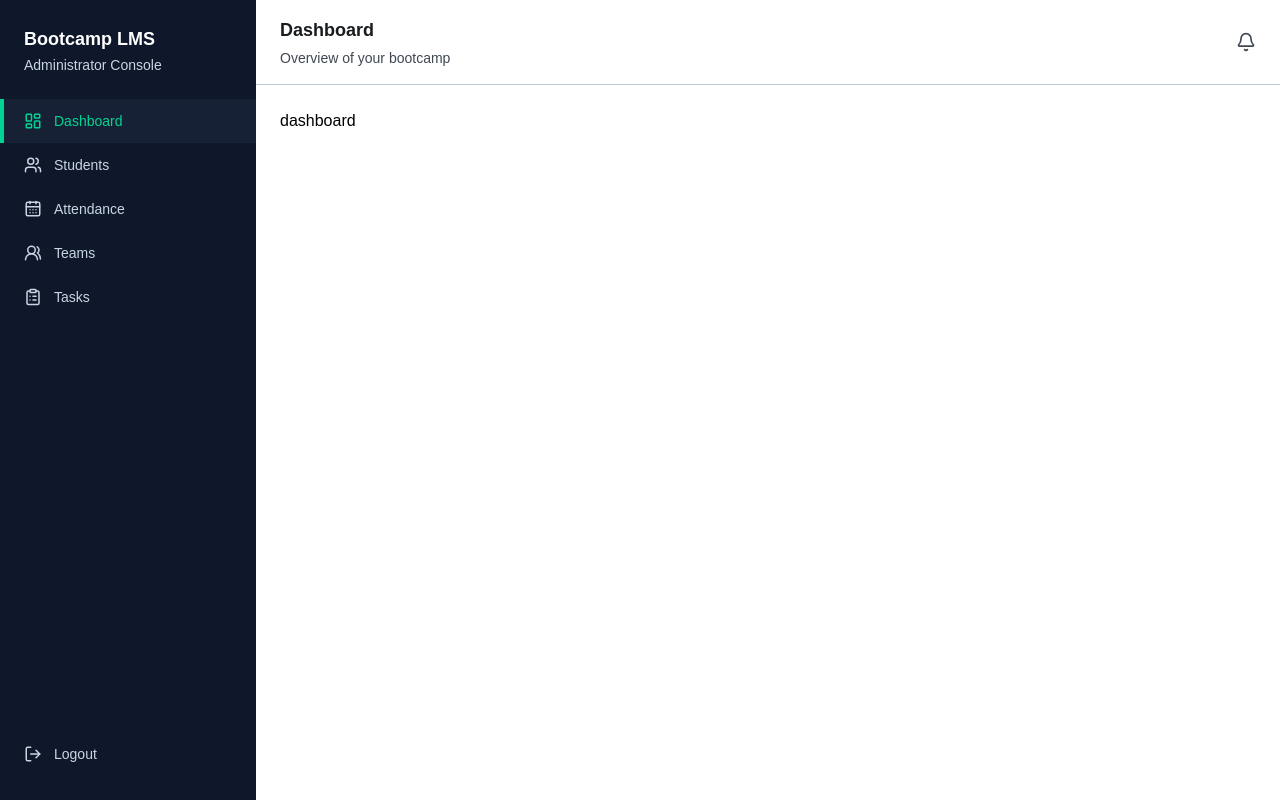
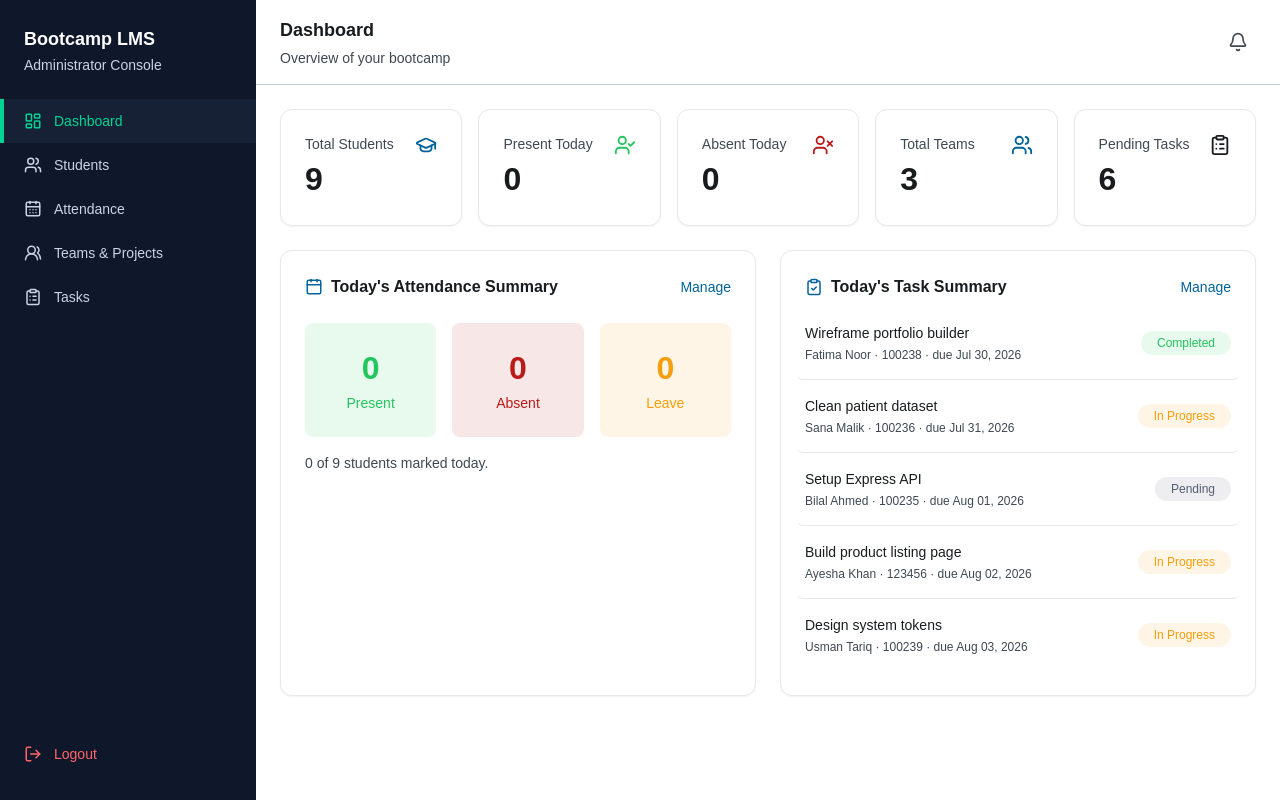
Before and after one commit to DoctorJunaid/Saylani-Bootcamp-LMS0, a React (Vite) app in the folder Client/: page /dashboard in a window 1280 px wide. Built offline with nearby package versions, Linux system fonts and the light colour scheme.

Commit message:
change in top bar and created admin dashboard ui

```diff
--- a/Client/src/components/DashboardLayout.jsx
+++ b/Client/src/components/DashboardLayout.jsx
@@ -1,4 +1,5 @@
 import { Outlet, useLocation } from "react-router-dom";
+import { Plus, CalendarCheck, UsersRound, ClipboardList } from "lucide-react";
 import SideNavBar from "./sideNavbar";
 import TopBar from "./TopBar";
 
@@ -15,6 +16,7 @@ const topBarConfig = {
     showNotification: true,
     showButton: true,
     buttonText: "Add Student",
+    buttonIcon: Plus,
     onButtonClick: () => alert("Add Student clicked"),
   },
   "/attendance": {
@@ -23,6 +25,7 @@ const topBarConfig = {
     showNotification: true,
     showButton: true,
     buttonText: "Take Attendance",
+    buttonIcon: CalendarCheck,
     onButtonClick: () => alert("Take Attendance clicked"),
   },
   "/teams": {
@@ -31,6 +34,7 @@ const topBarConfig = {
     showNotification: false,
     showButton: true,
     buttonText: "Create Team",
+    buttonIcon: UsersRound,
     onButtonClick: () => alert("Create Team clicked"),
   },
   "/tasks": {
@@ -39,6 +43,7 @@ const topBarConfig = {
     showNotification: true,
     showButton: true,
     buttonText: "New Task",
+    buttonIcon: ClipboardList,
     onButtonClick: () => alert("New Task clicked"),
   },
 };
--- a/Client/src/components/TopBar.jsx
+++ b/Client/src/components/TopBar.jsx
@@ -12,11 +12,13 @@ export default function TopBar({
   onButtonClick,
 }) {
   return (
-    <header className="flex items-center justify-between border-b border-border bg-surface px-lg py-md">
+    <header className="flex items-center justify-between border-b border-border bg-surface px-lg py-md font-plus-jakarta-sans">
       <div>
         <h1 className="text-lg font-semibold text-text">{title}</h1>
         {subtitle ? (
-          <p className="mt-1 text-sm text-text-muted">{subtitle}</p>
+          <p className="mt-1 text-sm font-normal text-text-muted">
+            {subtitle}
+          </p>
         ) : null}
       </div>
 
@@ -26,7 +28,7 @@ export default function TopBar({
             type="button"
             onClick={onNotificationClick}
             aria-label="Notifications"
-            className="text-text-muted transition-colors duration-fast hover:text-text"
+            className="rounded-lg p-2 text-text-muted transition-colors duration-fast hover:bg-yellow-500 hover:text-text focus-visible:outline-none focus-visible:ring-2 focus-visible:ring-primary-container"
           >
             <Bell size={20} strokeWidth={2} />
           </button>
@@ -36,7 +38,7 @@ export default function TopBar({
           <button
             type="button"
             onClick={onButtonClick}
-            className="flex items-center gap-sm rounded-md bg-primary px-md py-sm text-sm font-medium text-on-primary transition-opacity duration-fast hover:opacity-90"
+            className="flex items-center gap-sm rounded-md bg-primary px-md py-sm text-sm font-medium text-on-primary transition-colors duration-fast hover:bg-on-primary-container focus-visible:outline-none focus-visible:ring-2 focus-visible:ring-primary-container focus-visible:ring-offset-2"
           >
             <ButtonIcon size={16} strokeWidth={2.5} />
             <span>{buttonText}</span>
--- a/Client/src/components/sideNavbar.jsx
+++ b/Client/src/components/sideNavbar.jsx
@@ -13,13 +13,13 @@ const NAV_ITEMS = [
   { label: "Dashboard", icon: LayoutDashboard, path: "/dashboard" },
   { label: "Students", icon: Users, path: "/students" },
   { label: "Attendance", icon: CalendarDays, path: "/attendance" },
-  { label: "Teams", icon: UsersRound, path: "/teams" },
+  { label: "Teams & Projects", icon: UsersRound, path: "/teams" },
   { label: "Tasks", icon: ClipboardList, path: "/tasks" },
 ];
 
 export default function SideNavBar() {
   return (
-    <aside className="flex h-screen w-64 flex-col bg-slate-900 text-slate-200">
+    <aside className="flex h-screen w-64 flex-col bg-slate-900 text-slate-200 font-plus-jakarta-sans">
       <div className="px-6 pb-6 pt-7">
         <h1 className="text-lg font-bold leading-tight text-white">
           Bootcamp LMS
@@ -65,7 +65,7 @@ export default function SideNavBar() {
       <div className="px-2 pb-6">
         <button
           type="button"
-          className="flex w-full items-center gap-3 rounded-md px-4 py-3 text-left text-sm text-slate-300 transition-colors duration-150 hover:bg-slate-800/30 hover:text-slate-100"
+          className="flex w-full items-center gap-3 rounded-md px-4 py-3 text-left text-sm text-red-400 transition-colors duration-150 hover:bg-red-500/50 hover:text-red-50"
         >
           <LogOut size={18} strokeWidth={2} />
           <span>Logout</span>
--- a/Client/src/pages/dashboard/dashboard.jsx
+++ b/Client/src/pages/dashboard/dashboard.jsx
@@ -1,9 +1,186 @@
-import React from 'react'
+import React from "react";
+import {
+  GraduationCap,
+  UserCheck,
+  UserX,
+  Users,
+  ClipboardList,
+  Calendar,
+  ClipboardCheck,
+} from "lucide-react";
 
-const dashboard = () => {
+const statCards = [
+  { label: "Total Students", value: 9, icon: GraduationCap, tone: "text-primary" },
+  { label: "Present Today", value: 0, icon: UserCheck, tone: "text-success" },
+  { label: "Absent Today", value: 0, icon: UserX, tone: "text-error" },
+  { label: "Total Teams", value: 3, icon: Users, tone: "text-primary" },
+  { label: "Pending Tasks", value: 6, icon: ClipboardList, tone: "text-text" },
+];
+
+const attendanceSummary = [
+  { label: "Present", value: 0, tone: "success" },
+  { label: "Absent", value: 0, tone: "error" },
+  { label: "Leave", value: 0, tone: "warning" },
+];
+
+const tasks = [
+  {
+    title: "Wireframe portfolio builder",
+    student: "Fatima Noor",
+    rollNumber: "100238",
+    dueDate: "Jul 30, 2026",
+    status: "Completed",
+  },
+  {
+    title: "Clean patient dataset",
+    student: "Sana Malik",
+    rollNumber: "100236",
+    dueDate: "Jul 31, 2026",
+    status: "In Progress",
+  },
+  {
+    title: "Setup Express API",
+    student: "Bilal Ahmed",
+    rollNumber: "100235",
+    dueDate: "Aug 01, 2026",
+    status: "Pending",
+  },
+  {
+    title: "Build product listing page",
+    student: "Ayesha Khan",
+    rollNumber: "123456",
+    dueDate: "Aug 02, 2026",
+    status: "In Progress",
+  },
+  {
+    title: "Design system tokens",
+    student: "Usman Tariq",
+    rollNumber: "100239",
+    dueDate: "Aug 03, 2026",
+    status: "In Progress",
+  },
+];
+
+const statusStyles = {
+  Completed: "bg-success/10 text-success",
+  "In Progress": "bg-warning/10 text-warning",
+  Pending: "bg-secondary/10 text-secondary",
+};
+
+const attendanceTone = {
+  success: "bg-success/10 text-success hover:bg-success/15",
+  error: "bg-error/10 text-error hover:bg-error/15",
+  warning: "bg-warning/10 text-warning hover:bg-warning/15",
+};
+
+function StatCard({ label, value, icon: Icon, tone }) {
   return (
-    <div>dashboard</div>
-  )
+    <div className="flex items-start justify-between rounded-xl border border-surface-high bg-surface p-lg shadow-sm transition-shadow duration-normal hover:shadow-md">
+      <div>
+        <p className="text-sm text-text-muted">{label}</p>
+        <p className="mt-xs text-2xl font-bold text-text">{value}</p>
+      </div>
+      <Icon size={22} strokeWidth={2} className={tone} />
+    </div>
+  );
 }
 
-export default dashboard
+function AttendanceBox({ label, value, tone }) {
+  return (
+    <div
+      className={`flex flex-1 cursor-default flex-col items-center rounded-lg py-lg transition-colors duration-fast ${attendanceTone[tone]}`}
+    >
+      <span className="text-2xl font-bold">{value}</span>
+      <span className="mt-xs text-sm font-medium">{label}</span>
+    </div>
+  );
+}
+
+function TaskRow({ title, student, rollNumber, dueDate, status }) {
+  return (
+    <div className="-mx-sm flex items-center justify-between rounded-md border-b border-surface-high px-sm py-md transition-colors duration-fast last:border-b-0 hover:bg-surface-low">
+      <div>
+        <p className="text-sm font-medium text-text">{title}</p>
+        <p className="mt-xs text-xs text-text-muted">
+          {student} &middot; {rollNumber} &middot; due {dueDate}
+        </p>
+      </div>
+      <span
+        className={`whitespace-nowrap rounded-full px-md py-xs text-xs font-medium ${statusStyles[status]}`}
+      >
+        {status}
+      </span>
+    </div>
+  );
+}
+
+export default function Dashboard() {
+  const markedCount = attendanceSummary.reduce((sum, item) => sum + item.value, 0);
+  const totalStudents = statCards[0].value;
+
+  return (
+    <div className="flex flex-col gap-lg font-plus-jakarta-sans">
+      {/* Stat cards */}
+      <div className="grid grid-cols-1 gap-md sm:grid-cols-2 lg:grid-cols-5">
+        {statCards.map((card) => (
+          <StatCard key={card.label} {...card} />
+        ))}
+      </div>
+
+      {/* Attendance + Task summary */}
+      <div className="grid grid-cols-1 gap-lg lg:grid-cols-2">
+        {/* Attendance summary */}
+        <div className="rounded-xl border border-surface-high bg-surface p-lg shadow-sm transition-shadow duration-normal hover:shadow-md">
+          <div className="flex items-center justify-between">
+            <div className="flex items-center gap-sm">
+              <Calendar size={18} strokeWidth={2} className="text-primary" />
+              <h2 className="text-base font-semibold text-text">
+                Today&apos;s Attendance Summary
+              </h2>
+            </div>
+            <button
+              type="button"
+              className="text-sm font-medium text-primary underline-offset-2 transition-colors duration-fast hover:underline"
+            >
+              Manage
+            </button>
+          </div>
+
+          <div className="mt-lg flex gap-md">
+            {attendanceSummary.map((item) => (
+              <AttendanceBox key={item.label} {...item} />
+            ))}
+          </div>
+
+          <p className="mt-md text-sm text-text-muted">
+            {markedCount} of {totalStudents} students marked today.
+          </p>
+        </div>
+
+        {/* Task summary */}
+        <div className="rounded-xl border border-surface-high bg-surface p-lg shadow-sm transition-shadow duration-normal hover:shadow-md">
+          <div className="flex items-center justify-between">
+            <div className="flex items-center gap-sm">
+              <ClipboardCheck size={18} strokeWidth={2} className="text-primary" />
+              <h2 className="text-base font-semibold text-text">
+                Today&apos;s Task Summary
+              </h2>
+            </div>
+            <button
+              type="button"
+              className="text-sm font-medium text-primary underline-offset-2 transition-colors duration-fast hover:underline"
+            >
+              Manage
+            </button>
+          </div>
+
+          <div className="mt-sm">
+            {tasks.map((task) => (
+              <TaskRow key={task.title} {...task} />
+            ))}
+          </div>
+        </div>
+      </div>
+    </div>
+  );
+}
```
